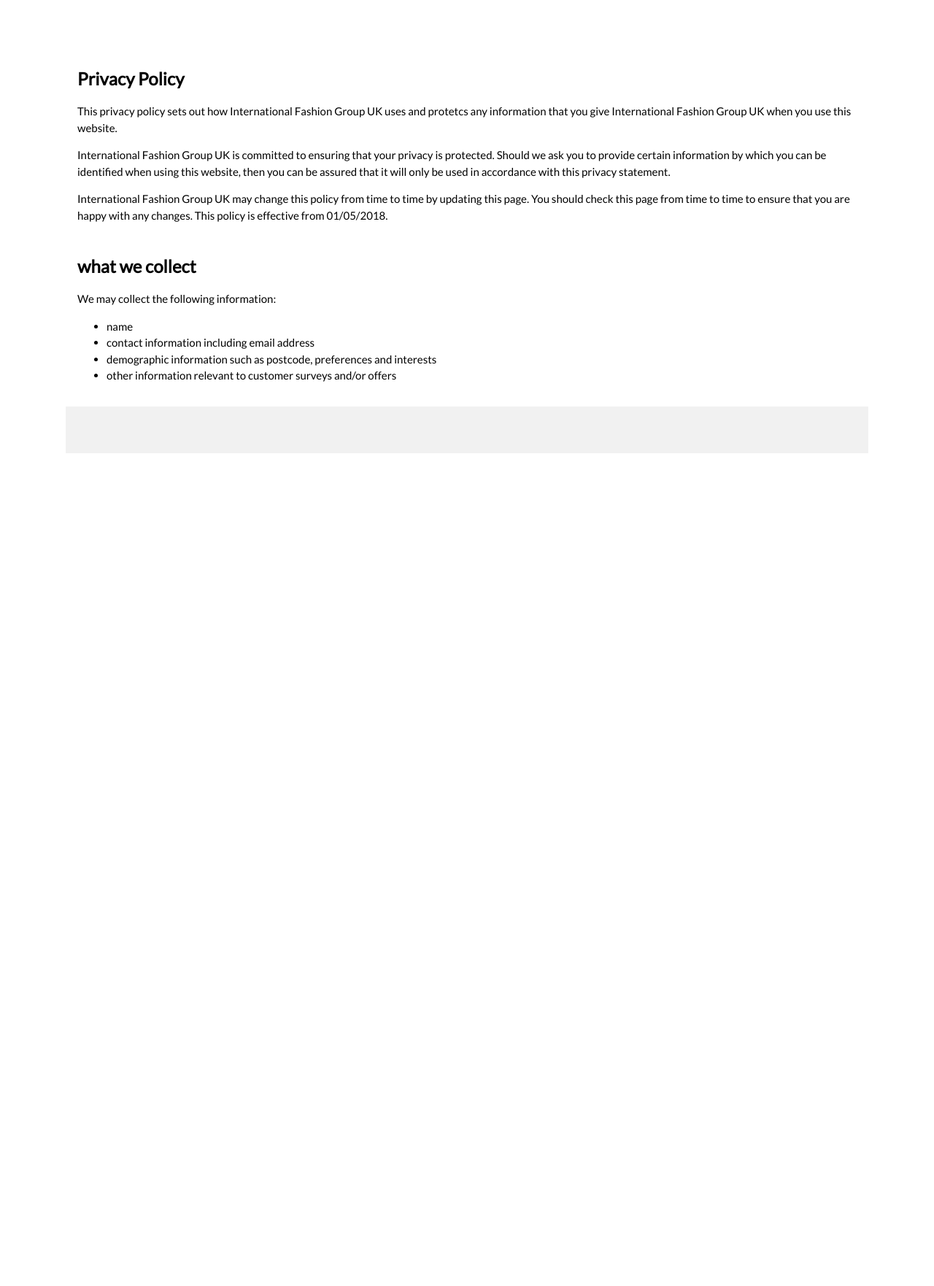
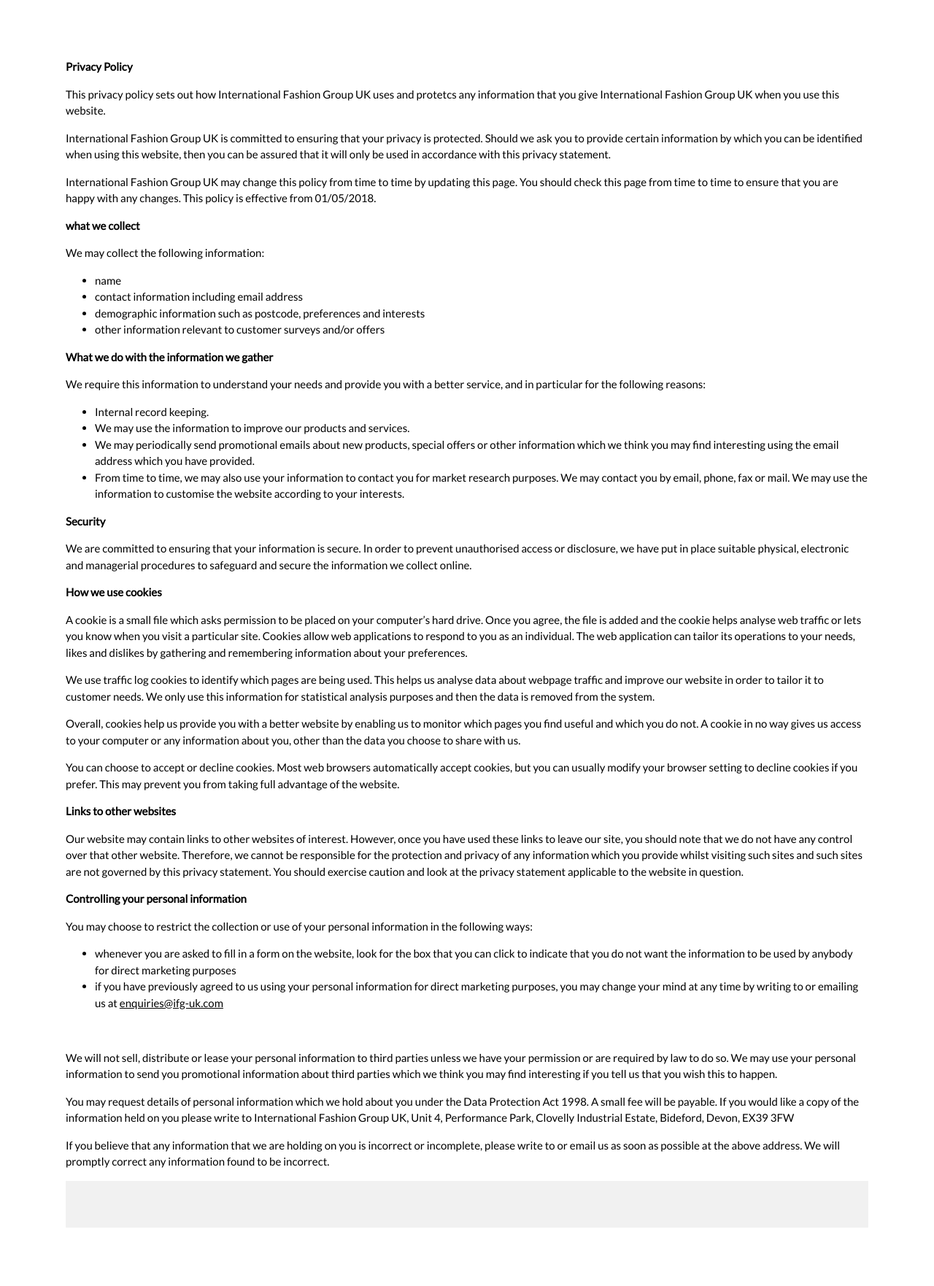
Before and after one commit to sermeor/ifg.uk.website, a PHP site: page /privacy_policy.php in a window 1280 px wide. Shown: the whole page at 73% size. Before the commit the page ends 621 px from the top, so only its background shows below. Run offline with PHP 8.4, Linux system fonts and the light colour scheme.

Commit message:
Changes on privacy policy.

```diff
--- a/main.php
+++ b/main.php
@@ -158,7 +158,7 @@ html,body,h1,h2,h3,h4 {font-family:"Lato", sans-serif}
   </div>
 
   <div class="w3-section">
-    <a href="#">Privacy Policy</a>
+    <a href="privacy_policy.php">Privacy Policy</a>
   </div>
 
 </footer>
--- a/privacy_policy.php
+++ b/privacy_policy.php
@@ -22,15 +22,12 @@ html,body,h1,h2,h3,h4 {font-family:"Lato", sans-serif}
 <!-- Content -->
 <div class="w3-content" style="max-width:1100px;margin-top:80px;margin-bottom:80px">
 
-  <div class="w3-panel">
-    <h3><b>Privacy Policy</b></h3>
+  <p><strong></p>Privacy Policy</strong></p>
   <p>This privacy policy sets out how International Fashion Group UK uses and protetcs any information that you give International Fashion Group UK when you use this website.</p>
   <p>International Fashion Group UK is committed to ensuring that your privacy is protected. Should we ask you to provide certain information by which you can be identified when using this website, then you can be assured that it will only be used in accordance with this privacy statement.</p>
   <p>International Fashion Group UK may change this policy from time to time by updating this page. You should check this page from time to time to ensure that you are happy with any changes. This policy is effective from 01/05/2018.</p>
-  </div>
 
-  <div class="w3-panel">
-    <h3><b>what we collect</b></h3>
+  <p><strong>what we collect</strong></p>
   <p>We may collect the following information:</p>
   <ul>
     <li>name</li>
@@ -39,7 +36,39 @@ html,body,h1,h2,h3,h4 {font-family:"Lato", sans-serif}
     <li>other information relevant to customer surveys and/or offers</li>
   </ul>
 
-</div>
+
+
+  <p><strong>What we do with the information we gather</strong></p>
+  <p>We require this information to understand your needs and provide you with a better service, and in particular for the following reasons:</p>
+  <ul>
+  <li>Internal record keeping.</li>
+  <li>We may use the information to improve our products and services.</li>
+  <li>We may periodically send promotional emails about new products, special offers or other information which we think you may find interesting using the email address which you have provided.</li>
+  <li>From time to time, we may also use your information to contact you for market research purposes. We may contact you by email, phone, fax or mail. We may use the information to customise the website according to your interests.</li>
+  </ul>
+  <p><strong>Security</strong></p>
+  <p>We are committed to ensuring that your information is secure. In order to prevent unauthorised access or disclosure, we have put in place suitable physical, electronic and managerial procedures to safeguard and secure the information we collect online.</p>
+  <p><strong>How we use cookies</strong></p>
+  <p>A cookie is a small file which asks permission to be placed on your computer&#8217;s hard drive. Once you agree, the file is added and the cookie helps analyse web traffic or lets you know when you visit a particular site. Cookies allow web applications to respond to you as an individual. The web application can tailor its operations to your needs, likes and dislikes by gathering and remembering information about your preferences.</p>
+  <p>We use traffic log cookies to identify which pages are being used. This helps us analyse data about webpage traffic and improve our website in order to tailor it to customer needs. We only use this information for statistical analysis purposes and then the data is removed from the system.</p>
+  <p>Overall, cookies help us provide you with a better website by enabling us to monitor which pages you find useful and which you do not. A cookie in no way gives us access to your computer or any information about you, other than the data you choose to share with us.</p>
+  <p>You can choose to accept or decline cookies. Most web browsers automatically accept cookies, but you can usually modify your browser setting to decline cookies if you prefer. This may prevent you from taking full advantage of the website.</p>
+  <p><strong>Links to other websites</strong></p>
+  <p>Our website may contain links to other websites of interest. However, once you have used these links to leave our site, you should note that we do not have any control over that other website. Therefore, we cannot be responsible for the protection and privacy of any information which you provide whilst visiting such sites and such sites are not governed by this privacy statement. You should exercise caution and look at the privacy statement applicable to the website in question.</p>
+  <p><strong>Controlling your personal information</strong></p>
+  <p>You may choose to restrict the collection or use of your personal information in the following ways:</p>
+  <ul>
+  <li>whenever you are asked to fill in a form on the website, look for the box that you can click to indicate that you do not want the information to be used by anybody for direct marketing purposes</li>
+  <li>if you have previously agreed to us using your personal information for direct marketing purposes, you may change your mind at any time by writing to or emailing us at <a href="mailto:enquiries@ifg-uk.com">enquiries@ifg-uk.com</a></li>
+  </ul>
+  <p>&nbsp;</p>
+  <p>We will not sell, distribute or lease your personal information to third parties unless we have your permission or are required by law to do so. We may use your personal information to send you promotional information about third parties which we think you may find interesting if you tell us that you wish this to happen.</p>
+  <p>You may request details of personal information which we hold about you under the Data Protection Act 1998. A small fee will be payable. If you would like a copy of the information held on you please write to International Fashion Group UK, Unit 4, Performance Park, Clovelly Industrial Estate, Bideford, Devon, EX39 3FW</p>
+  <p>If you believe that any information that we are holding on you is incorrect or incomplete, please write to or email us as soon as possible at the above address. We will promptly correct any information found to be incorrect.</p>
+
+
+
+
 
 <!-- Footer -->
 <footer class="w3-container w3-padding-32 w3-light-grey w3-center">
```
Lines whose indentation alone changed are shown as unchanged.
